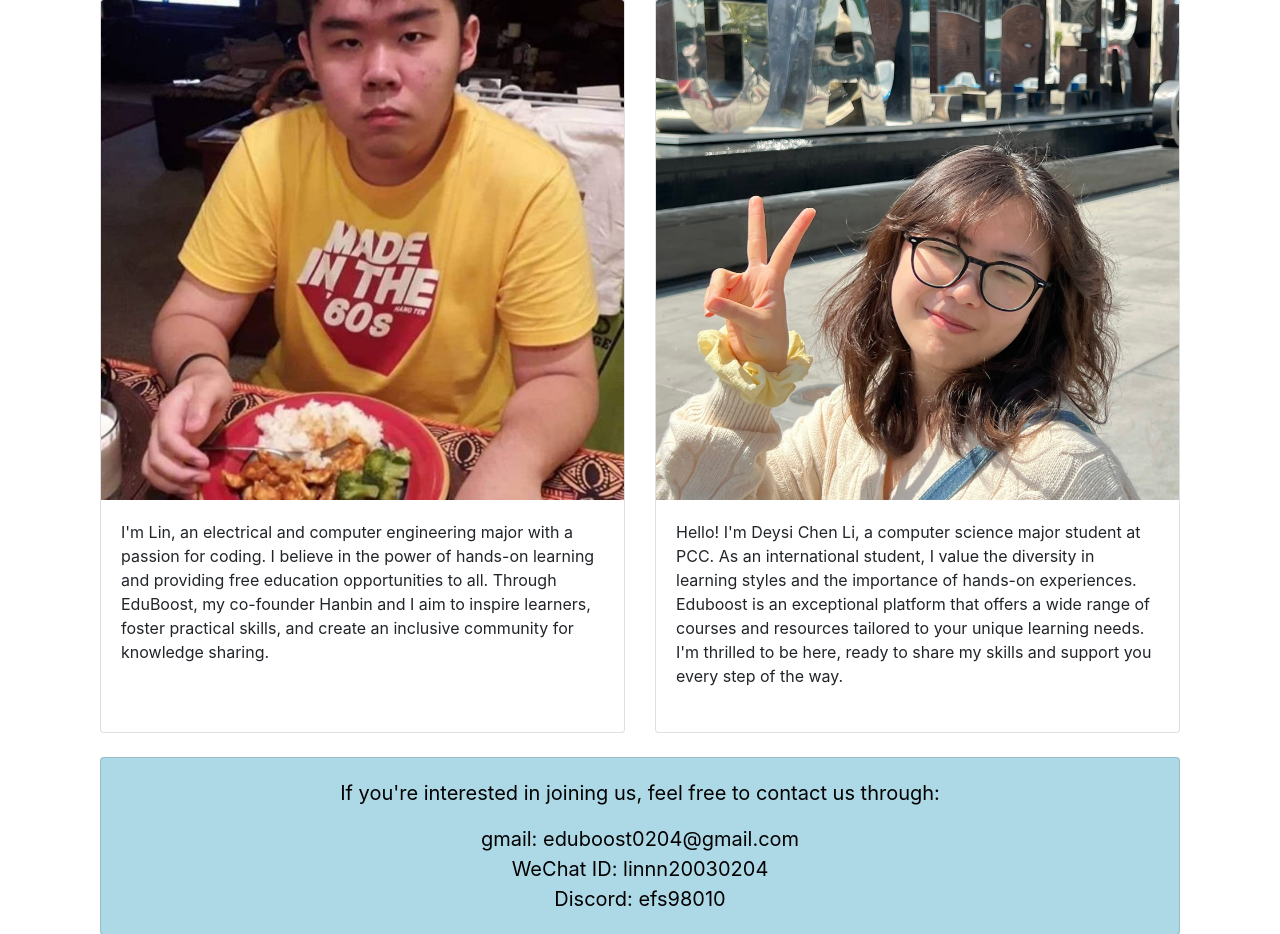
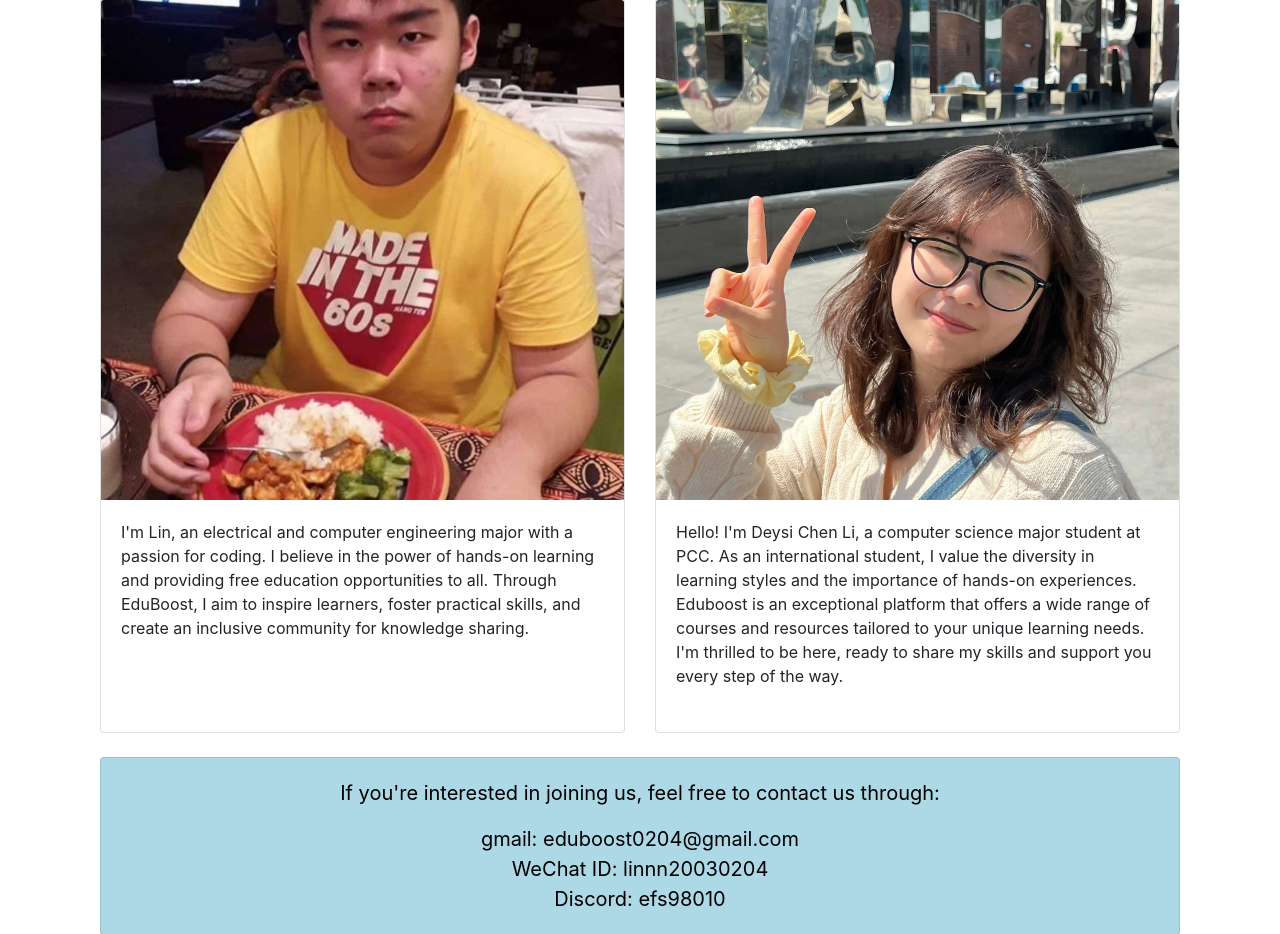
Before and after one commit to Serenity0204/eduboost, a Django app: page /about/ in a window 1280 px wide. Shown: the part 327-1261 px from the top of the page. Run offline with Django 3.2, Linux system fonts and the light colour scheme; some libraries are stand-ins or nearby versions.

Commit message:
fixed psg

```diff
--- a/eduboost/templates/about.html
+++ b/eduboost/templates/about.html
@@ -32,7 +32,7 @@
                             I'm Lin, an electrical and computer engineering major with a passion for coding.
                             I believe in the power of hands-on learning and providing free education opportunities to
                             all.
-                            Through EduBoost, my co-founder Hanbin and I aim to inspire learners, foster practical
+                            Through EduBoost, I aim to inspire learners, foster practical
                             skills,
                             and create an inclusive community for knowledge sharing.
                         </p>
```
